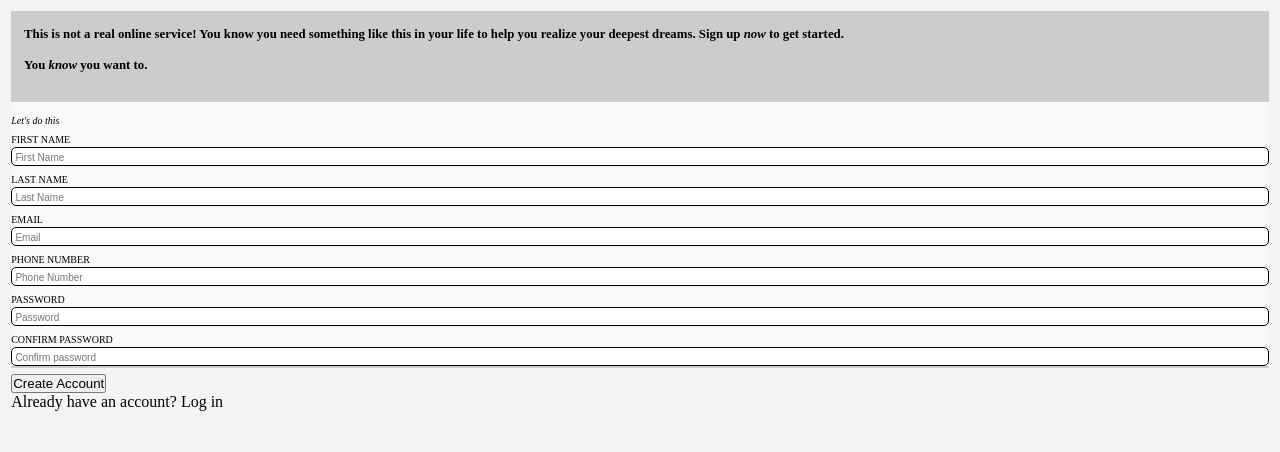
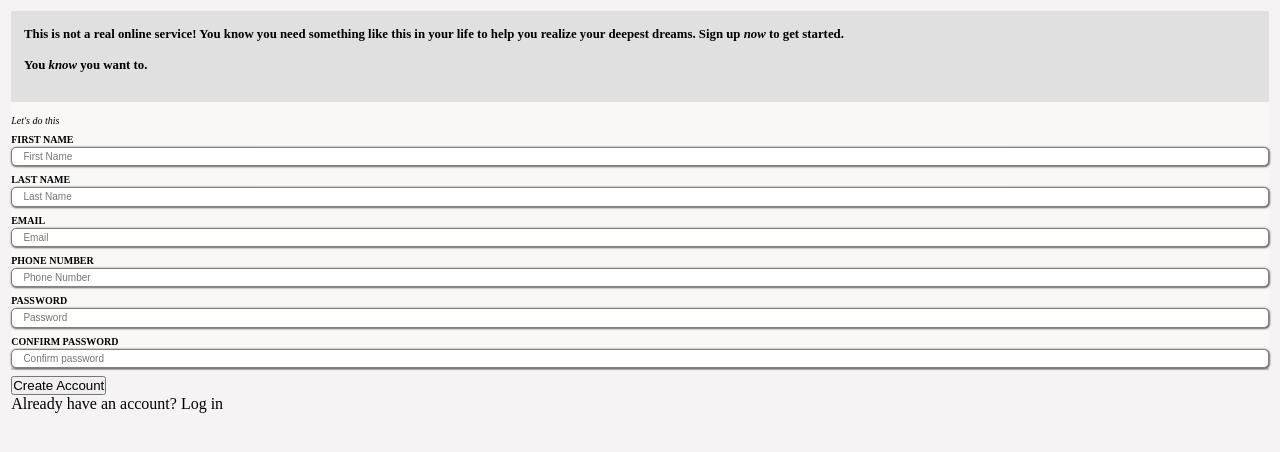
Before and after one commit to Abdulrazak-idris/TOP_singUpPage, a plain HTML site: page index.html in a window 1280 px wide. Drawn offline with Linux system fonts and the light colour scheme.

Commit message:
Added user validation

```diff
--- a/style.css
+++ b/style.css
@@ -13,7 +13,7 @@ body {
 }
 
 .header {
-    background-color: #cccccc;
+    background-color: #e0e0e0;
     font-weight: bold;
     font-size: 0.8rem;
     padding: 1rem 0.8rem 0.8rem;
@@ -28,16 +28,25 @@ body {
     font-size: x-small;
     padding: 0.8rem 0 0 0;
     box-shadow: 0 2px 0px  #cccccc;
-
 }
 
 .form-container input {
-    border: 1px solid black;
+    border: 1px solid gray;
     border-radius: 5px;
-    padding: 1px 0.2rem;
+    box-shadow: 0.5px 0.5px 2px 0.2px rgb(73, 71, 71);
+    padding: 0.2rem 0.7rem;
+    font-size: x-small;
     outline: none;
 }
 
+.form-container input:invalid {
+    border: 1px solid red;
+ }
+
+.form-container input:hover {
+    background-color: rgb(243, 243, 243);
+    box-shadow: 1px 1px 3px 0.6px rgb(73, 71, 71);
+}
 
 .form-container input::placeholder {
     font-size: x-small;
@@ -45,6 +54,8 @@ body {
 
 .form-container label {
     margin-bottom: 2px;
+    font: x-small;
+    font-weight: 600;
 }
 .form-contents div {
     margin-bottom: 0.5rem;
```
Also changed, not shown: index.html (+1 -1 lines).
